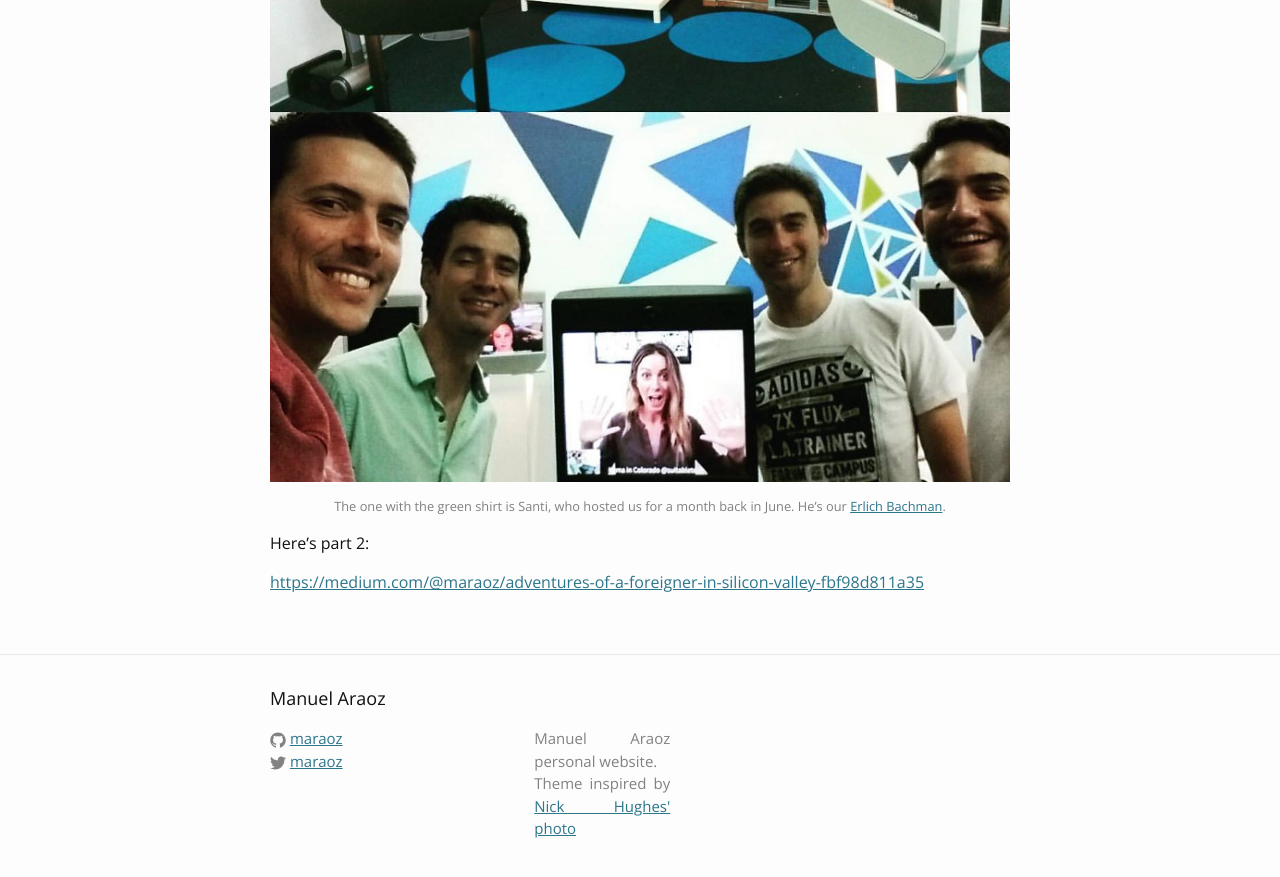
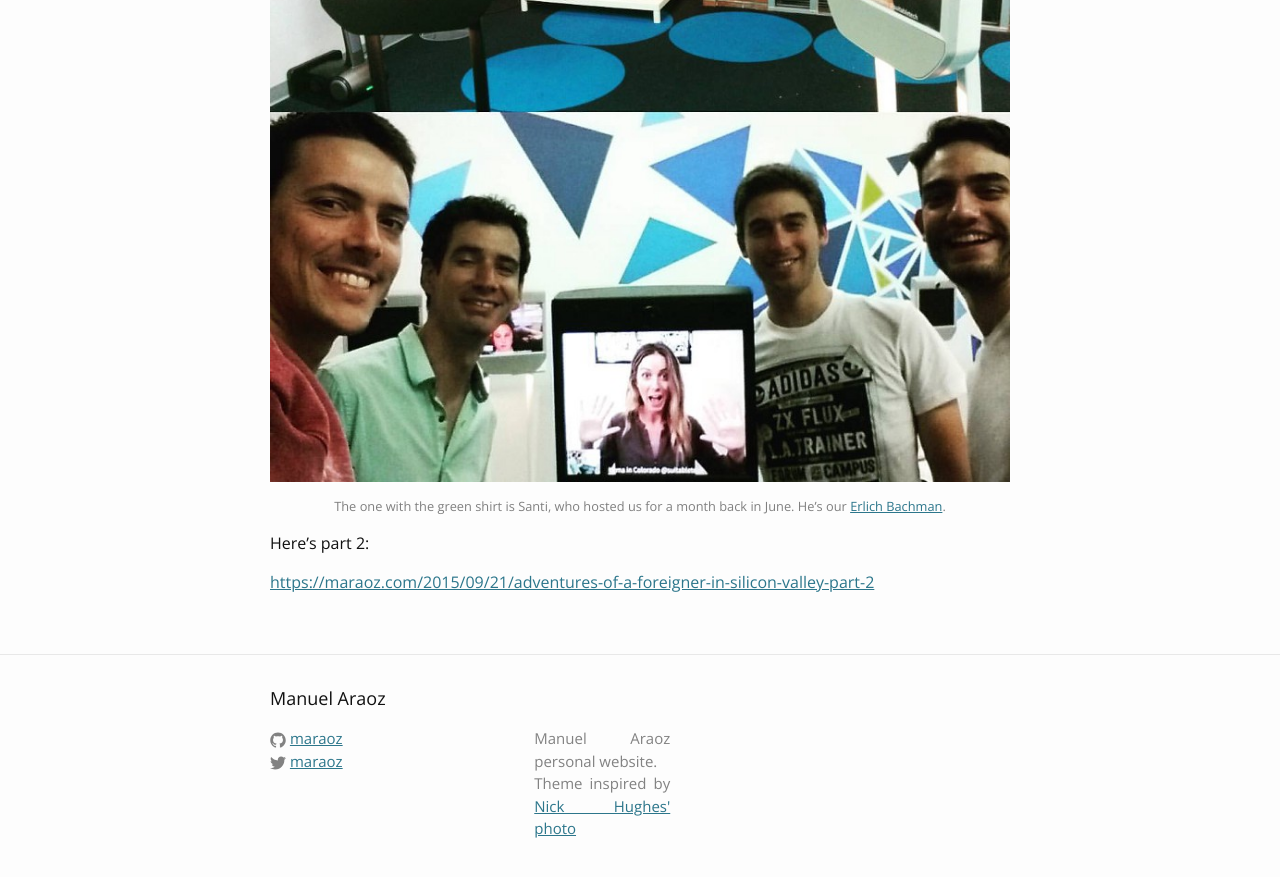
Before and after one commit to tobyornottobe/maraoz.github.io, a Jekyll site: the page built from _posts/2015-9-6-adventures-of-a-foreigner-in-silicon-valley-part-1-why.md, in a window 1280 px wide and 900 px high, scrolled down 1706 px. Shown: the top 877 px of the window. Built offline with Jekyll 4.4.1, drawn with Linux system fonts in a browser that asks for light colours; comment, search, counter and statistics services are not loaded; some of the changed lines change nothing that is shown.

Commit message:
fixed link

```diff
--- a/_posts/2015-9-6-adventures-of-a-foreigner-in-silicon-valley-part-1-why.md
+++ b/_posts/2015-9-6-adventures-of-a-foreigner-in-silicon-valley-part-1-why.md
@@ -34,4 +34,4 @@ The one with the green shirt is Santi, who hosted us for a month back in June. H
 
 Here’s part 2:
 
-[https://medium.com/@maraoz/adventures-of-a-foreigner-in-silicon-valley-fbf98d811a35](https://maraoz.com/2015/09/21/adventures-of-a-foreigner-in-silicon-valley-part-2/)
+[https://maraoz.com/2015/09/21/adventures-of-a-foreigner-in-silicon-valley-part-2](https://maraoz.com/2015/09/21/adventures-of-a-foreigner-in-silicon-valley-part-2/)
```
